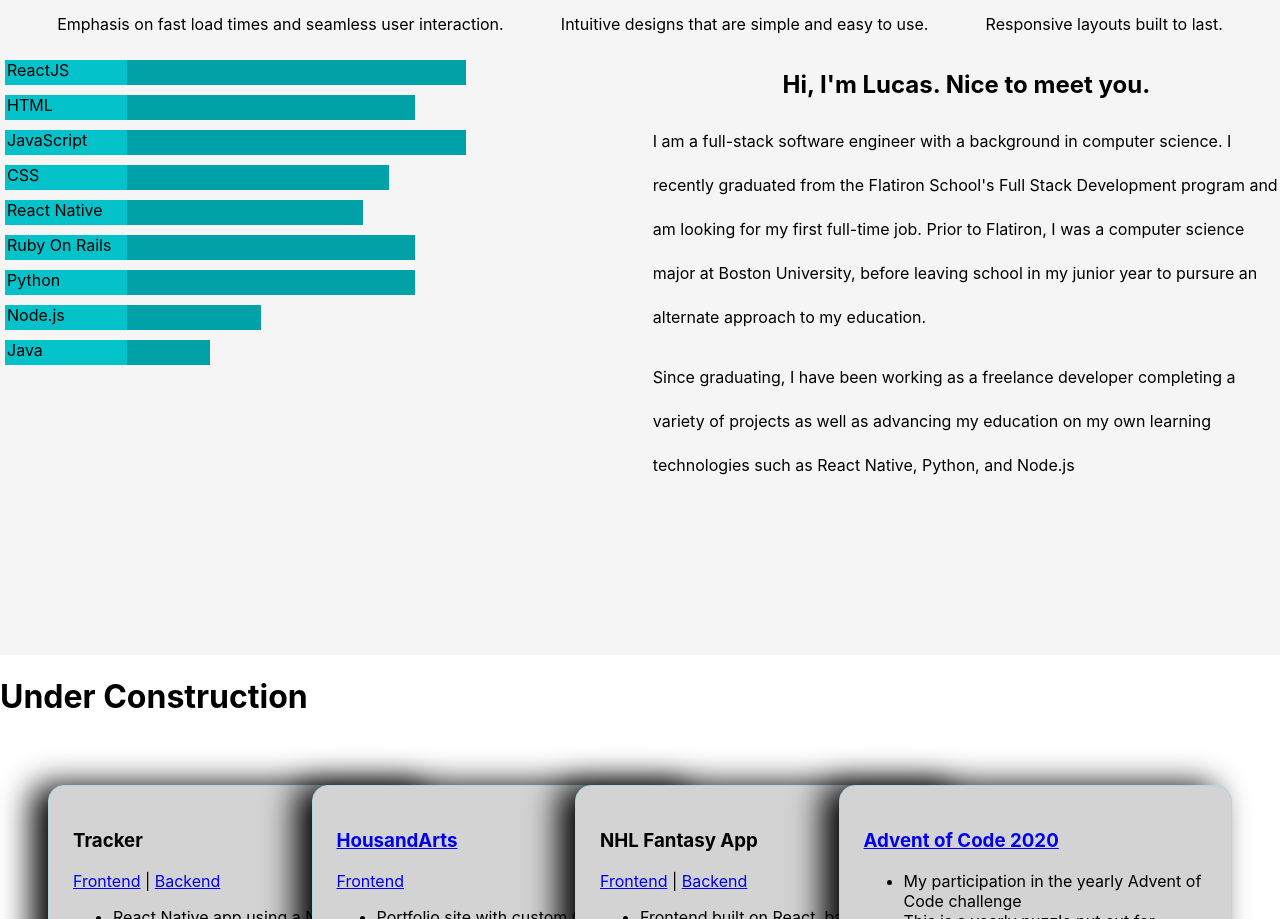
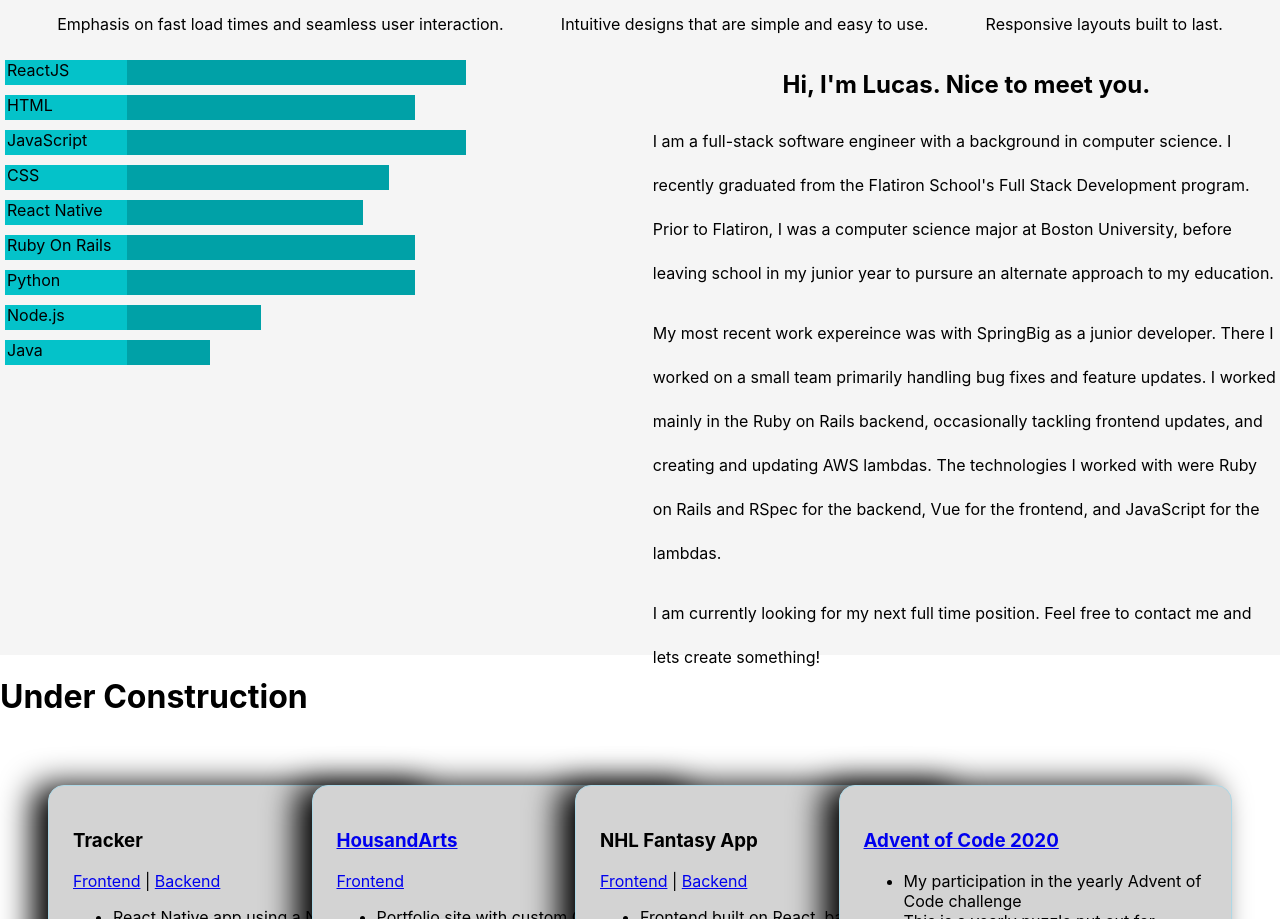
Before and after one commit to lucassherwin/lucas-portfolio, a React (Create React App) app: page / in a window 1280 px wide. Shown: the part 966-1885 px from the top of the page. Built offline with nearby package versions, Linux system fonts and the light colour scheme; no server answers.

Commit message:
udates bio text

```diff
--- a/src/components/About.js
+++ b/src/components/About.js
@@ -109,12 +109,16 @@ export default function About() {
           <BioTitle>Hi, I'm Lucas. Nice to meet you.</BioTitle>
           <BioText>
             I am a full-stack software engineer with a background in computer science. I recently graduated from the Flatiron School's Full Stack Development
-            program and am looking for my first full-time job. Prior to Flatiron, I was a computer science major at Boston University, before leaving school in my junior year
+            program. Prior to Flatiron, I was a computer science major at Boston University, before leaving school in my junior year
             to pursure an alternate approach to my education.
           </BioText>
           <BioText>
-            Since graduating, I have been working as a freelance developer completing a variety of projects as well as advancing my education on my own learning technologies
-            such as React Native, Python, and Node.js
+            My most recent work expereince was with SpringBig as a junior developer. There I worked on a small team primarily handling bug fixes and feature updates.
+            I worked mainly in the Ruby on Rails backend, occasionally tackling frontend updates, and creating and updating AWS lambdas. The technologies I worked with were
+            Ruby on Rails and RSpec for the backend, Vue for the frontend, and JavaScript for the lambdas.
+          </BioText>
+          <BioText>
+            I am currently looking for my next full time position. Feel free to contact me and lets create something!
           </BioText>
         </BioContainer>
       <BarContainer>
```
